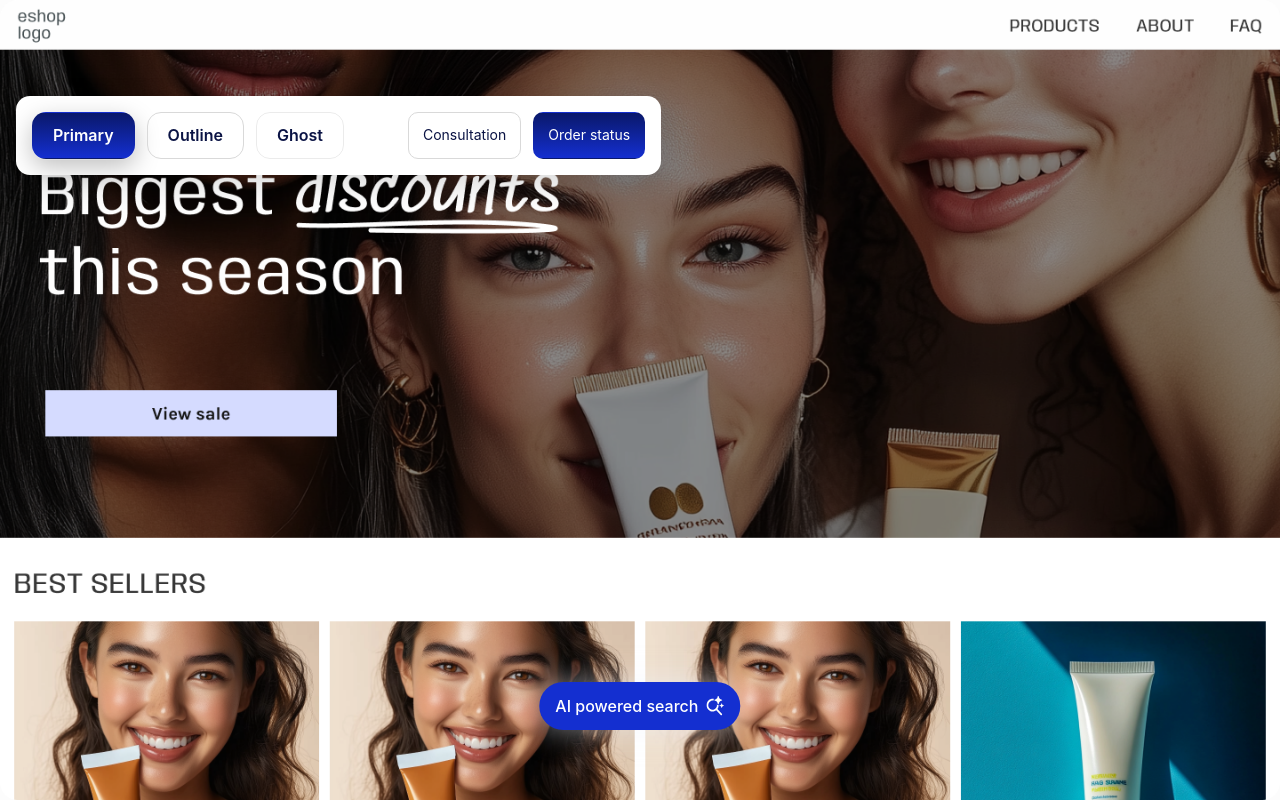
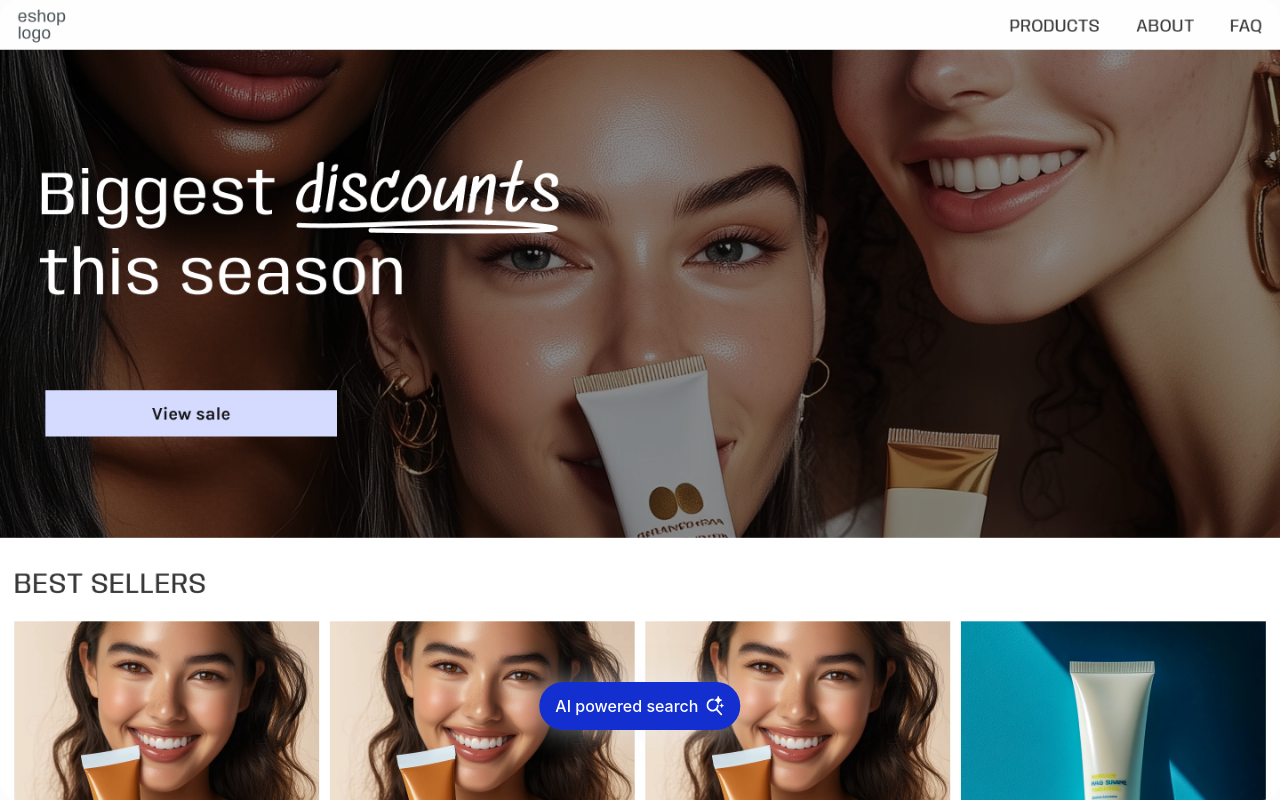
Before and after one commit to Alcemi-dev/shopping-agent, a React (Vite) app: page / in a window 1280 px wide. Built offline with nearby package versions, Linux system fonts and the light colour scheme; a web font is replaced by a local one.

Commit message:
chore: removed unused layer, inline chips, clean imports

```diff
--- a/src/App.tsx
+++ b/src/App.tsx
@@ -1,14 +1,5 @@
 import { useEffect, useRef, useState } from "react";
-
-import Background from "./app/Background";
-import AiButton from "./app/AiButton";
-import Modal from "./app/Modal";
-import Chips from "./app/Chips";
-
-import Button from "./components/Button";
-import IconButton from "./components/IconButton";
-import Chip from "./components/Chip";
-import InputBubble from "./components/InputBubble";
+import { Background, AiButton, Modal, Chips, InputBubble } from "./components";
 
 type View = "chips" | "typing" | "answer";
 const CHIP_ITEMS = ["Product", "Information", "Support", "Brand assets", "Consultation", "Dresses for summer"];
@@ -192,18 +183,6 @@ export default function App() {
   return (
     <div className="app-shell">
       <Background />
-      {import.meta.env.DEV && !open && (
-        <div className="dev-pane">
-          <Button>Primary</Button>
-          <Button variant="outline">Outline</Button>
-          <Button variant="ghost">Ghost</Button>
-          <IconButton label="Close">
-            <img src="/img/close.svg" alt="" />
-          </IconButton>
-          <Chip>Consultation</Chip>
-          <Chip selected>Order status</Chip>
-        </div>
-      )}
 
       {!open && (
         <AiButton
--- a/src/components/Button.tsx
+++ /dev/null
@@ -1,58 +0,0 @@
-import React, { forwardRef } from "react";
-
-type Variant = "primary" | "ghost" | "outline";
-type Size = "sm" | "md" | "lg";
-
-type Common = {
-  variant?: Variant;
-  size?: Size;
-  fullWidth?: boolean;
-  leadingIcon?: React.ReactNode;
-  trailingIcon?: React.ReactNode;
-  className?: string;
-  children?: React.ReactNode;
-};
-
-type ButtonProps =
-  | (Common & React.ButtonHTMLAttributes<HTMLButtonElement> & { as?: "button" })
-  | (Common & React.AnchorHTMLAttributes<HTMLAnchorElement> & { as: "a" });
-
-const Button = forwardRef<HTMLButtonElement | HTMLAnchorElement, ButtonProps>(
-  (
-    {
-      as = "button",
-      variant = "primary",
-      size = "md",
-      fullWidth,
-      leadingIcon,
-      trailingIcon,
-      className = "",
-      children,
-      ...rest
-    },
-    ref
-  ) => {
-    const Comp: any = as;
-    const cls = ["u-btn", `u-btn--${variant}`, `u-btn--${size}`, fullWidth ? "u-btn--block" : "", className]
-      .filter(Boolean)
-      .join(" ");
-
-    return (
-      <Comp ref={ref} className={cls} {...(rest as any)}>
-        {leadingIcon && (
-          <span className="u-btn__icon" aria-hidden>
-            {leadingIcon}
-          </span>
-        )}
-        <span className="u-btn__label">{children}</span>
-        {trailingIcon && (
-          <span className="u-btn__icon u-btn__icon--right" aria-hidden>
-            {trailingIcon}
-          </span>
-        )}
-      </Comp>
-    );
-  }
-);
-
-export default Button;
--- a/src/components/Chip.tsx
+++ /dev/null
@@ -1,41 +0,0 @@
-import React from "react";
-
-type Size = "sm" | "md";
-type Variant = "default" | "soft" | "outline";
-
-type Props = {
-  children: React.ReactNode;
-  selected?: boolean;
-  disabled?: boolean;
-  size?: Size;
-  variant?: Variant;
-  onClick?: (e: React.MouseEvent<HTMLButtonElement>) => void; // ⬅️ leisk event
-  className?: string;
-};
-
-export default function Chip({
-  children,
-  selected = false,
-  disabled = false,
-  size = "md",
-  variant = "default",
-  onClick,
-  className = "",
-}: Props) {
-  const cls = ["u-chip", `u-chip--${size}`, `u-chip--${variant}`, selected ? "is-selected" : "", className]
-    .filter(Boolean)
-    .join(" ");
-
-  return (
-    <button
-      type="button"
-      className={cls}
-      disabled={disabled}
-      aria-pressed={selected}
-      data-selected={selected ? "" : undefined}
-      onClick={onClick}
-    >
-      <span className="u-chip__label">{children}</span>
-    </button>
-  );
-}
--- a/src/app/Chips.tsx
+++ b/src/components/Chips.tsx
@@ -1,5 +1,4 @@
 import { useEffect, useRef } from "react";
-import Chip from "../components/Chip";
 
 type Props = { items: string[]; onPick: (val: string) => void };
 
@@ -73,17 +72,18 @@ export default function Chips({ items, onPick }: Props) {
       }}
     >
       {items.map((label) => (
-        <Chip
+        <button
           key={label}
-          className="chip" // šita klasė suteikia „ant tamsaus fono“ skin’ą iš modal.css
+          type="button"
+          className="chip"
           onClick={(e) => {
             if (dragging.current) return;
             onPick(label);
-            e.currentTarget.focus({ preventScroll: true });
+            (e.currentTarget as HTMLButtonElement).focus({ preventScroll: true });
           }}
         >
-          {label}
-        </Chip>
+          <span className="u-chip__label">{label}</span>
+        </button>
       ))}
     </div>
   );
--- a/src/components/IconButton.tsx
+++ /dev/null
@@ -1,28 +0,0 @@
-import React from "react";
-
-type Size = "sm" | "md" | "lg";
-type Variant = "primary" | "ghost" | "outline";
-
-type Props = {
-  label: string; // a11y: aria-label (must)
-  size?: Size;
-  variant?: Variant;
-  className?: string;
-  children: React.ReactNode; // icon node
-} & React.ButtonHTMLAttributes<HTMLButtonElement>;
-
-export default function IconButton({
-  label,
-  size = "md",
-  variant = "ghost",
-  className = "",
-  children,
-  ...rest
-}: Props) {
-  const cls = ["u-iconbtn", `u-iconbtn--${size}`, `u-iconbtn--${variant}`, className].filter(Boolean).join(" ");
-  return (
-    <button type="button" aria-label={label} className={cls} {...rest}>
-      {children}
-    </button>
-  );
-}
--- /dev/null
+++ b/src/components/index.ts
@@ -0,0 +1,5 @@
+export { default as Background } from "./Background";
+export { default as AiButton } from "./AiButton";
+export { default as Modal } from "./Modal";
+export { default as Chips } from "./Chips";
+export { default as InputBubble } from "./InputBubble";
--- a/src/index.css
+++ b/src/index.css
@@ -1,14 +1,13 @@
 /* Fonts (palik tą patį CDN arba naudok savus) */
 @import url("https://api.fontshare.com/v2/css?f[]=satoshi@400,500&display=swap");
 
-/* Design tokens & baziniai UI utilitai */
+/* Design tokens */
 @import "./styles/tokens.css";
-@import "./styles/ui.css";
 
 /* Feature CSS (centrizuojam čia, o ne App.tsx) */
 @import "./styles/modal.css";
 @import "./styles/input-bubble.css";
-@import "./styles/layout.css";
+@import "./styles/background.css";
 @import "./styles/ai-button.css";
 @import "./styles/chips.css";
 
--- a/src/styles/ui.css
+++ /dev/null
@@ -1,201 +0,0 @@
-/* ===== Buttons ===== */
-.u-btn {
-  --_pad-y: var(--space-3);
-  --_pad-x: var(--space-5);
-  --_radius: var(--radius-md);
-  --_fs: var(--fs-16);
-
-  display: inline-flex;
-  align-items: center;
-  justify-content: center;
-  gap: var(--space-2);
-  padding: var(--_pad-y) var(--_pad-x);
-  border-radius: var(--_radius);
-  border: 1px solid transparent;
-  font-size: var(--_fs);
-  line-height: var(--lh-normal);
-  font-weight: 600;
-  text-decoration: none;
-  cursor: pointer;
-  transition: background var(--dur-2) var(--easing-std), opacity var(--dur-1) var(--easing-std),
-    transform var(--dur-1) var(--easing-std), border-color var(--dur-1) var(--easing-std);
-  user-select: none;
-}
-
-.u-btn--block {
-  width: 100%;
-}
-
-.u-btn__icon {
-  display: inline-flex;
-}
-.u-btn__icon--right {
-  margin-inline-start: var(--space-1);
-}
-
-/* sizes */
-.u-btn--sm {
-  --_pad-y: 0.5rem;
-  --_pad-x: 0.875rem;
-  --_fs: var(--fs-14);
-  --_radius: var(--radius-sm);
-}
-.u-btn--md {
-  /* defaults */
-}
-.u-btn--lg {
-  --_pad-y: var(--space-4);
-  --_pad-x: var(--space-6);
-  --_fs: var(--fs-18);
-  --_radius: var(--radius-lg);
-}
-
-/* variants */
-.u-btn--primary {
-  background: linear-gradient(180deg, var(--color-accent-700), var(--color-accent-600));
-  color: #fff;
-  box-shadow: 0 1px 0 rgba(255, 255, 255, 0.25), 0 8px 24px rgba(0, 0, 0, 0.25);
-}
-.u-btn--primary:hover {
-  transform: translateY(-1px);
-}
-.u-btn--primary:active {
-  transform: translateY(0);
-}
-
-.u-btn--ghost {
-  background: transparent;
-  color: var(--color-ink);
-  border-color: rgba(0, 0, 0, 0.08);
-}
-.u-btn--ghost:hover {
-  background: rgba(0, 0, 0, 0.04);
-}
-
-.u-btn--outline {
-  background: transparent;
-  color: var(--color-ink);
-  border-color: var(--chip-border);
-}
-
-/* focus ring */
-.u-btn:focus-visible {
-  outline: none;
-  box-shadow: 0 0 0 2px #fff, 0 0 0 6px #3654ff;
-}
-
-/* disabled */
-.u-btn:disabled {
-  opacity: 0.55;
-  cursor: not-allowed;
-}
-
-/* ===== IconButton ===== */
-.u-iconbtn {
-  --_size: 2.5rem;
-  inline-size: var(--_size);
-  block-size: var(--_size);
-  display: inline-grid;
-  place-items: center;
-  border-radius: 50%;
-  border: 1px solid transparent;
-  background: transparent;
-  color: var(--color-ink);
-  transition: background var(--dur-1) var(--easing-std), transform var(--dur-1) var(--easing-std);
-}
-.u-iconbtn--sm {
-  --_size: 2rem;
-}
-.u-iconbtn--md {
-  --_size: 2.5rem;
-}
-.u-iconbtn--lg {
-  --_size: 3rem;
-}
-
-.u-iconbtn--primary {
-  background: linear-gradient(180deg, var(--color-accent-700), var(--color-accent-600));
-  color: #fff;
-}
-.u-iconbtn--ghost:hover {
-  background: rgba(0, 0, 0, 0.06);
-}
-.u-iconbtn--outline {
-  border-color: var(--chip-border);
-}
-
-.u-iconbtn:focus-visible {
-  outline: none;
-  box-shadow: 0 0 0 2px #fff, 0 0 0 6px #3654ff;
-}
-
-/* ===== Chip ===== */
-.u-chip {
-  --_pad-y: 0.5rem;
-  --_pad-x: 0.875rem;
-  --_radius: var(--radius-sm);
-  --_fs: var(--fs-14);
-
-  display: inline-flex;
-  align-items: center;
-  justify-content: center;
-  gap: 0.5ch;
-  padding: var(--_pad-y) var(--_pad-x);
-  border-radius: var(--_radius);
-  border: 1px solid var(--chip-border);
-  background: #fff;
-  color: var(--color-ink);
-  font-size: var(--_fs);
-  line-height: var(--lh-normal);
-  white-space: nowrap;
-  cursor: pointer;
-  transition: background var(--dur-1) var(--easing-std), border-color var(--dur-1) var(--easing-std),
-    color var(--dur-1) var(--easing-std);
-}
-
-.u-chip--sm {
-  --_pad-y: 0.4rem;
-  --_pad-x: 0.75rem;
-  --_fs: var(--fs-12);
-}
-.u-chip--md {
-  /* defaults */
-}
-
-.u-chip--soft {
-  background: rgba(22, 50, 205, 0.06);
-  border-color: rgba(22, 50, 205, 0.18);
-}
-.u-chip--outline {
-  background: transparent;
-}
-
-.u-chip.is-selected,
-.u-chip[data-selected] {
-  background: linear-gradient(180deg, var(--color-accent-700), var(--color-accent-600));
-  color: #fff;
-  border-color: transparent;
-}
-
-.u-chip:disabled {
-  opacity: 0.5;
-  cursor: not-allowed;
-}
-.u-chip:focus-visible {
-  outline: none;
-  box-shadow: var(--ring-chip);
-}
-
-.dev-pane {
-  position: fixed;
-  top: 6rem;
-  left: 1rem;
-  z-index: 10000;
-  background: #fff;
-  padding: 1rem;
-  border-radius: var(--radius-md, 14px);
-  box-shadow: 0 10px 30px rgba(0, 0, 0, 0.15);
-  display: flex;
-  gap: 0.75rem;
-  flex-wrap: wrap;
-}
```
Also changed, not shown: src/components/AiButton.tsx (renamed from src/app/AiButton.tsx), src/components/Background.tsx (renamed from src/app/Background.tsx), src/components/Modal.tsx (renamed from src/app/Modal.tsx), src/styles/background.css (renamed from src/styles/layout.css).
